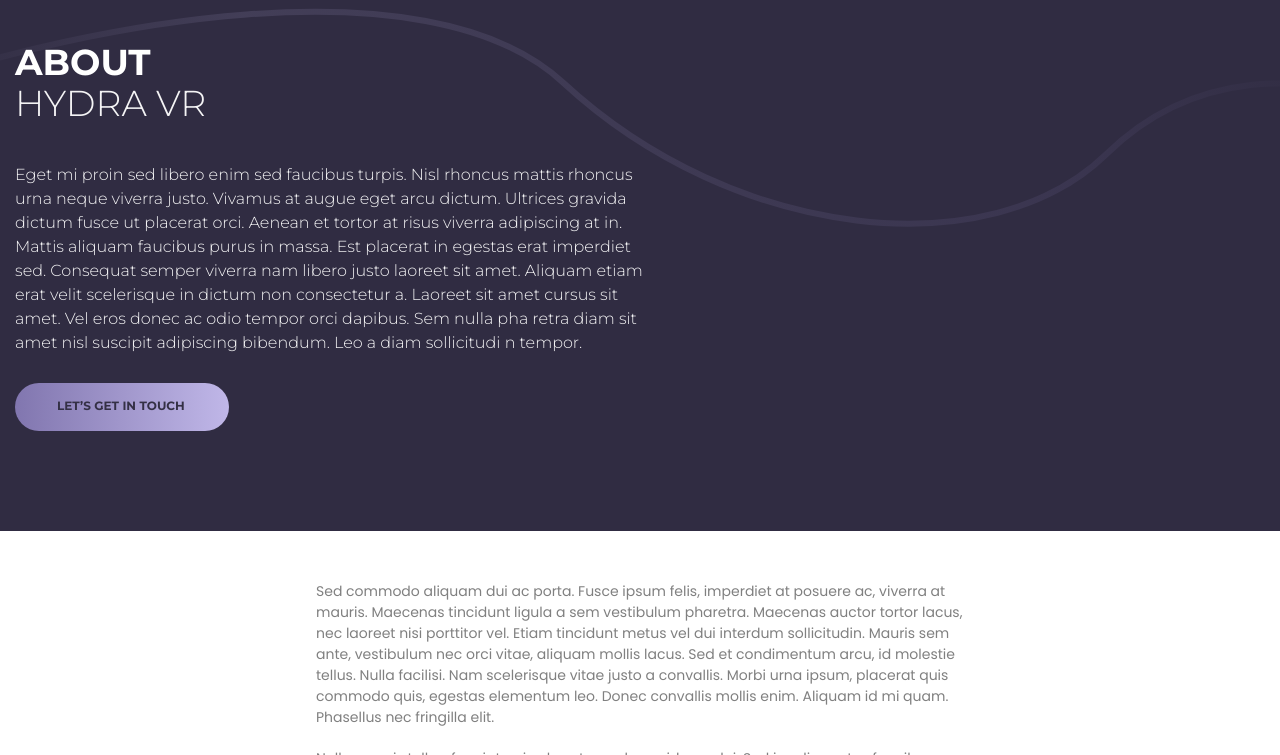
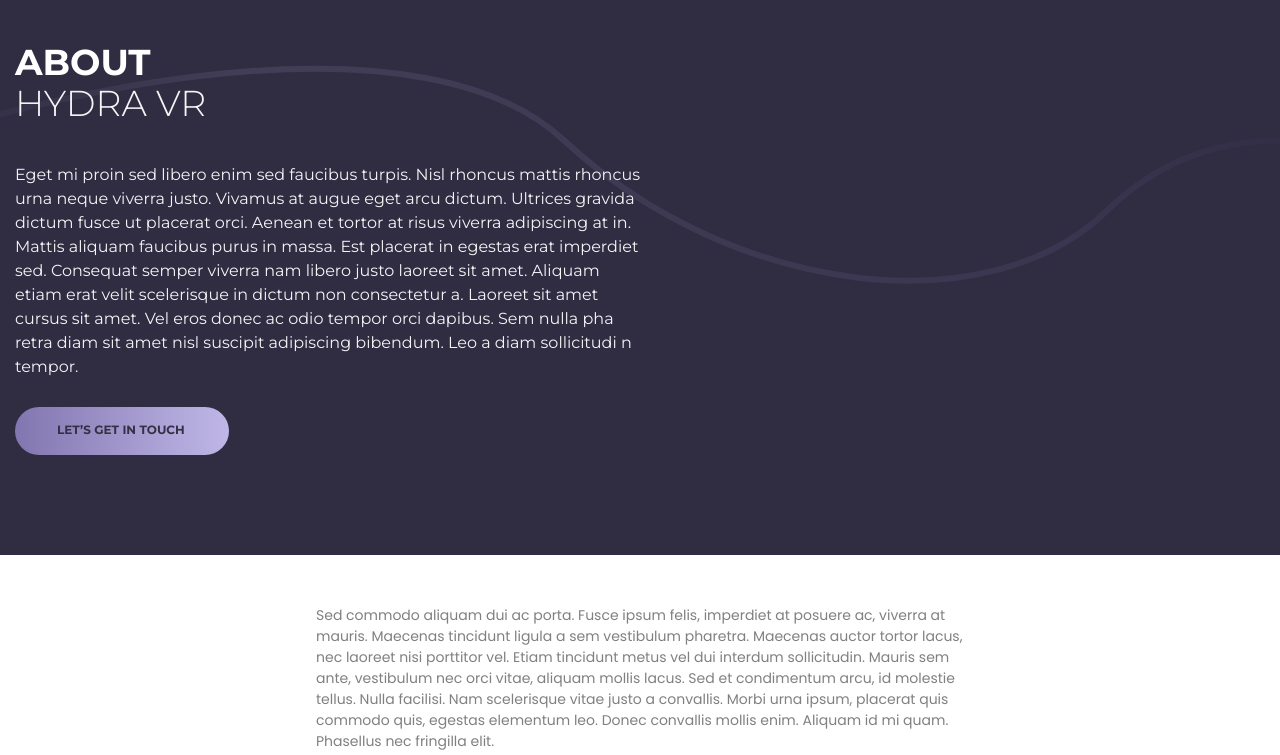
Before and after one commit to Vladyslav-Skvortsov/lessons, a plain HTML site: page lesson_06/index.html in a window 1280 px wide. Shown: the part 824-1579 px from the top of the page. Drawn offline with Linux system fonts and the light colour scheme.

Commit message:
fix: fixing text

```diff
--- a/lesson_06/css/style.css
+++ b/lesson_06/css/style.css
@@ -98,7 +98,7 @@ footer {
 .about-container {
 	background-image: url("../img/vector_01.svg"), url("../img/vector_02.svg");
 	background-repeat: no-repeat, no-repeat;
-	background-position: center 57%, center 0%;
+	background-position: center 63%, center 0%;
 }
 .about-image {
 	display: inline-block;
@@ -143,6 +143,7 @@ footer {
 p.about-text {
 	margin-bottom: 28px;
 	font-size: 16px;
+	font-weight: 400;
 	line-height: 1.5;
 }
 .about-button {
```
